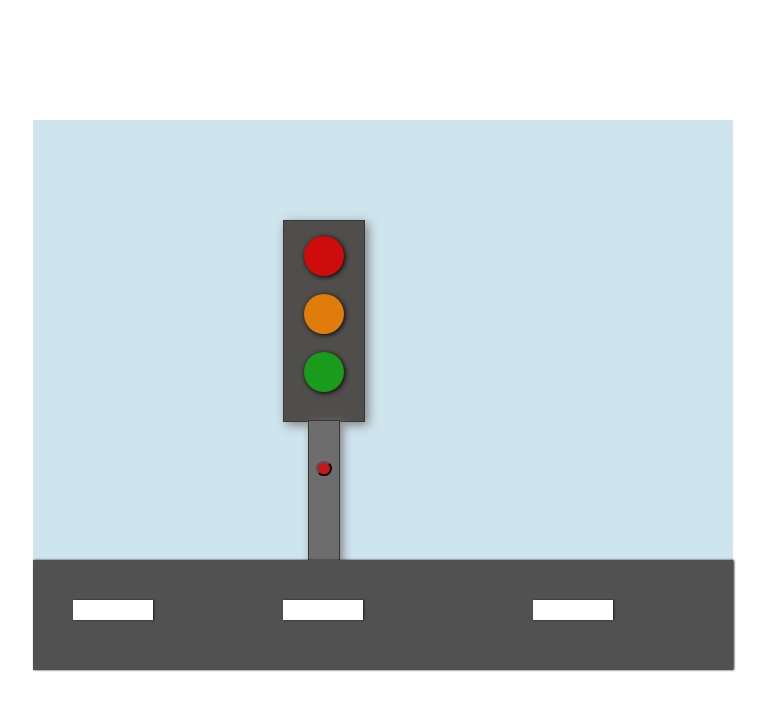
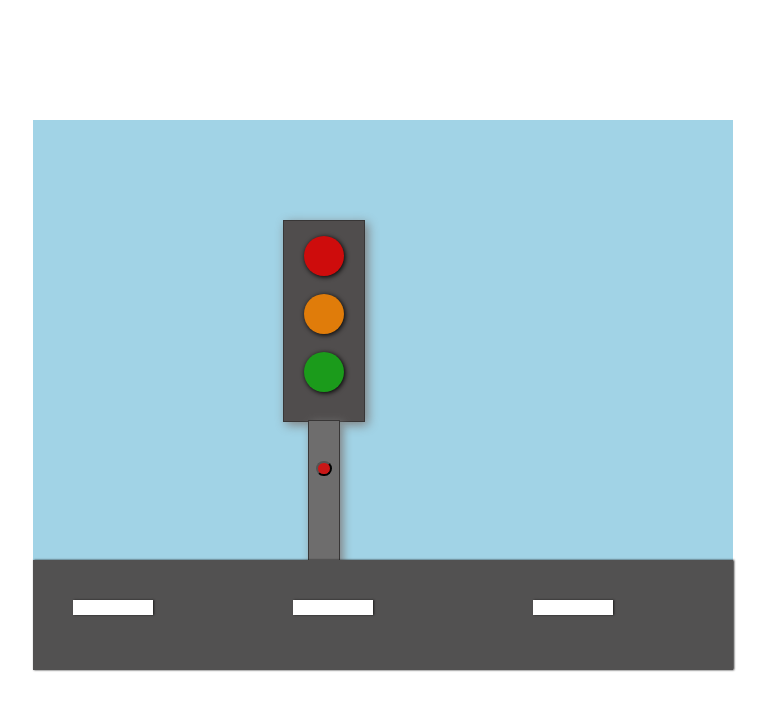
Before and after one commit to EmouilleLaFripouille/Exercices, a plain HTML site: page feurouge/index.html in a window 1280 px wide. Shown: the whole page, without its empty margins (257-1024 px from the left). Drawn offline with Linux system fonts and the light colour scheme.

Commit message:
modification js

```diff
--- a/feurouge/index.js
+++ b/feurouge/index.js
@@ -0,0 +1,5 @@
+document.getElementById("monElement").className = "maClasse";
+
+// Ou plusieurs classes, séparée par un espace.
+
+document.getElementById("monElement").className = "maClasse1 maClasse2";
--- a/feurouge/style.css
+++ b/feurouge/style.css
@@ -1,7 +1,7 @@
 .totality{
     width: 700px;
     height: 550px;
-    background-color: rgb(206, 229, 238);
+    background-color: rgb(161, 211, 230);
     margin: auto;
     margin-top: 120px;
     position: relative;
@@ -93,6 +93,7 @@
     margin-left: 7px;
     margin-top: 40px;
     background-color: rgb(201, 23, 23);
+    outline: none;
 }
 
 .floor{
@@ -108,7 +109,7 @@
     position: absolute;
     background-color: #FFF;
     width: 80px;
-    height: 20px;
+    height: 15px;
     margin-top: 40px;
     margin-left: 40px;
     box-shadow: 1px 0px 2px rgb(29, 28, 28);
@@ -118,9 +119,9 @@
     position: absolute;
     background-color: #FFF;
     width: 80px;
-    height: 20px;
+    height: 15px;
     margin-top: 40px;
-    margin-left: 250px;
+    margin-left: 260px;
     box-shadow: 1px 0px 2px rgb(29, 28, 28);
 }
 
@@ -128,7 +129,7 @@
     position: absolute;
     background-color: #FFF;
     width: 80px;
-    height: 20px;
+    height: 15px;
     margin-top: 40px;
     margin-left: 500px;
     box-shadow: 1px 0px 2px rgb(29, 28, 28);
```
